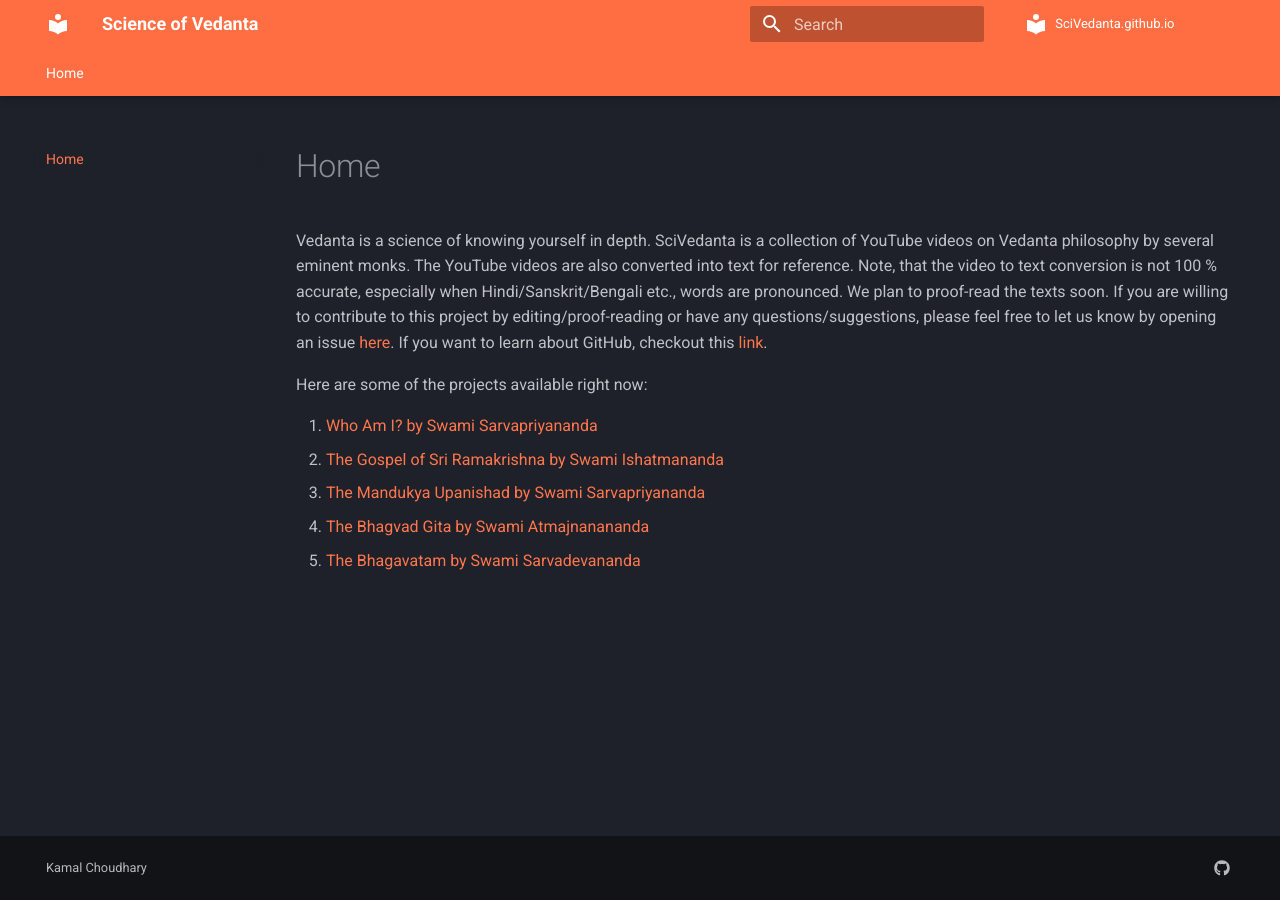
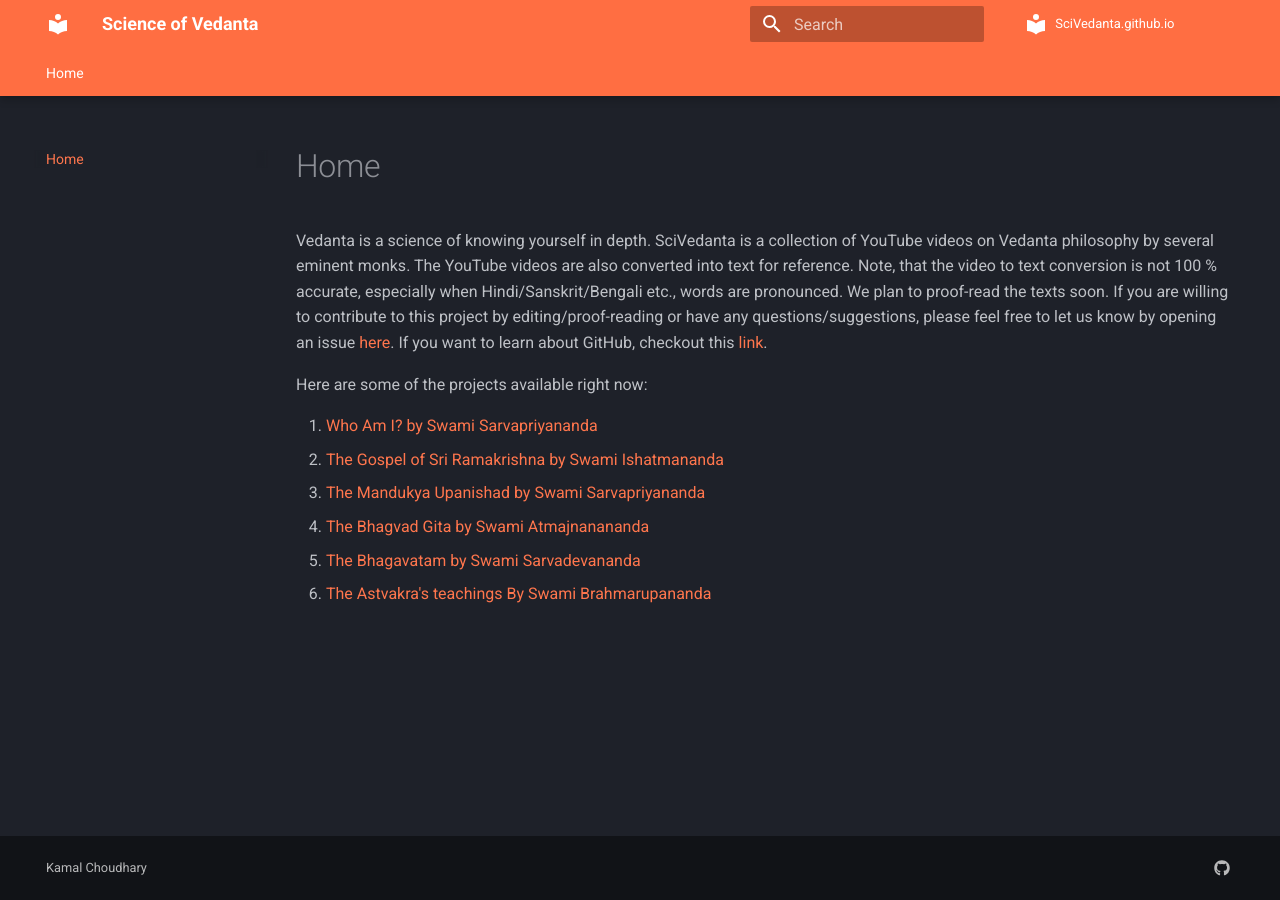
Before and after one commit to SciVedanta/SciVedanta.github.io, an MkDocs documentation site: the page built from docs/index.md, in a window 1280 px wide. Built offline with MkDocs 1.6.1 and Material for MkDocs 9.7.7, drawn with Linux system fonts in a browser that asks for light colours; comment, search, counter and statistics services are not loaded.

Commit message:
Update index.md

```diff
--- a/docs/index.md
+++ b/docs/index.md
@@ -12,3 +12,4 @@ Here are some of the projects available right now:
 3. [The Mandukya Upanishad by Swami Sarvapriyananda](https://scivedanta.github.io/mandukya_sarvapriyananda/)
 4. [The Bhagvad Gita by Swami Atmajnanananda](https://scivedanta.github.io/gita_atmapriyananda/)
 5. [The Bhagavatam by Swami Sarvadevananda](https://scivedanta.github.io/bhagavatam_sarvadevananda/)
+6. [The Astvakra's teachings By Swami Brahmarupananda](https://scivedanta.github.io/astvakra_teachings_brahmarupananda/)
```
